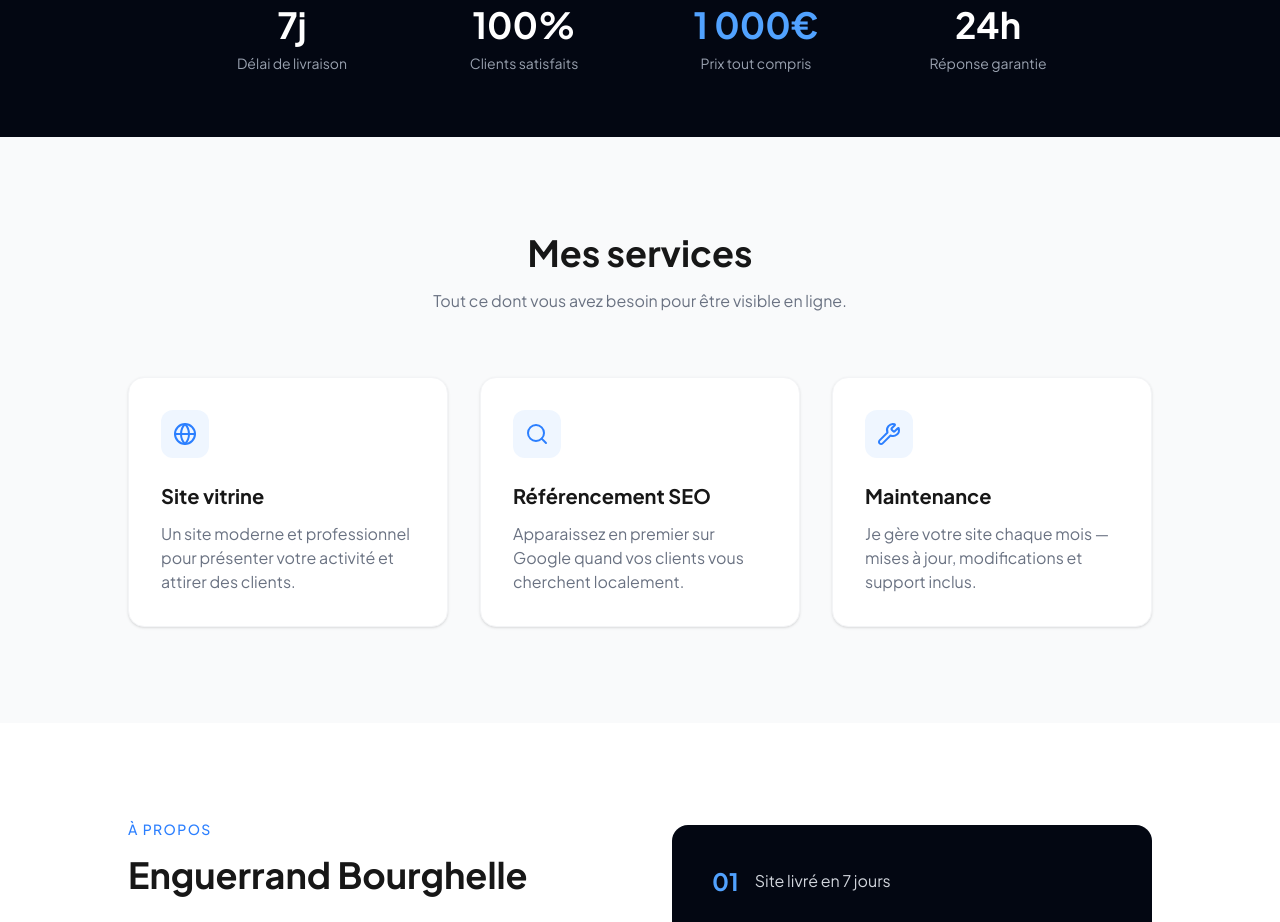
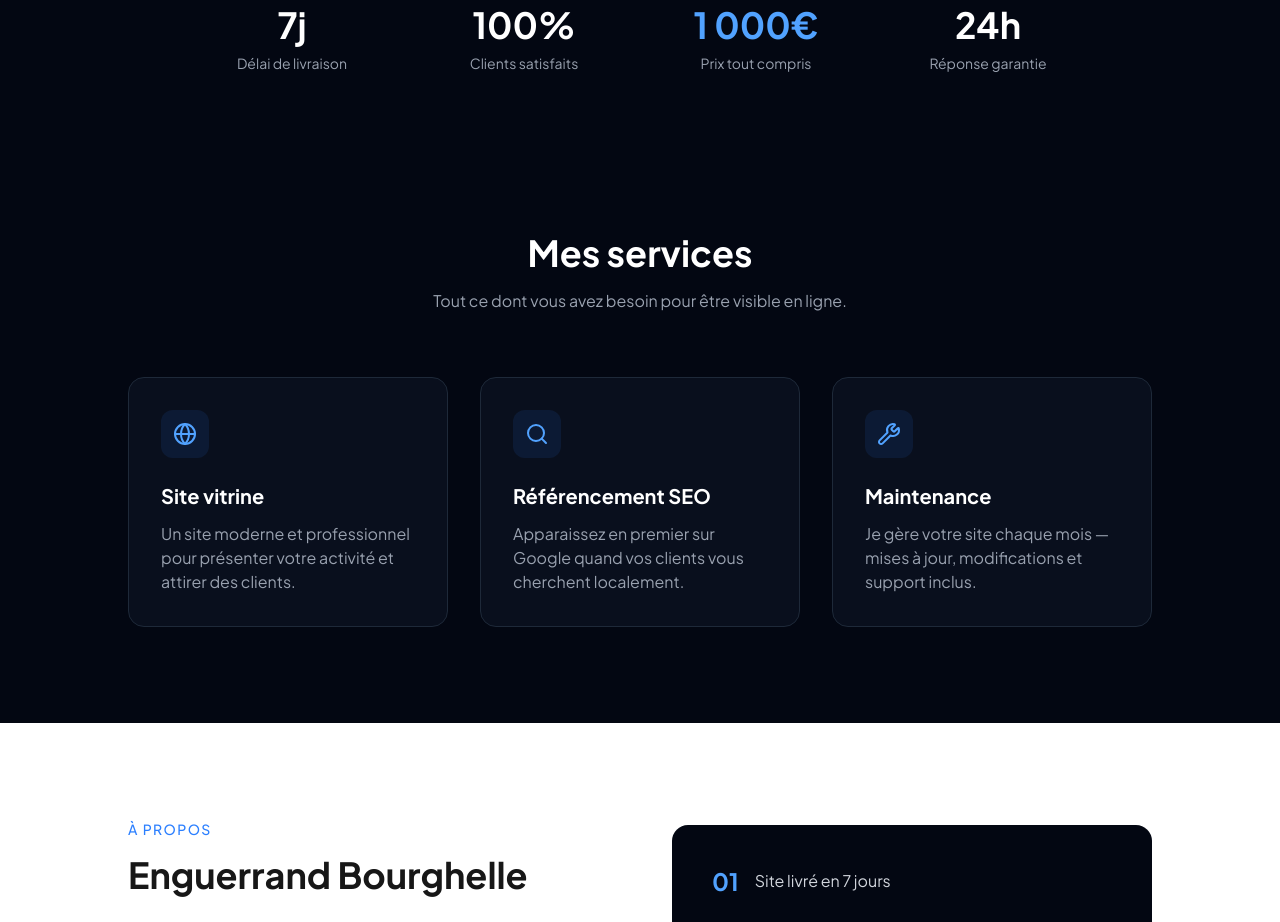
Before and after one commit to enguerrandbourghelle/agence-demo, a Next.js app: page / in a window 1280 px wide. Shown: the part 860-1782 px from the top of the page. Built offline with nearby package versions, Linux system fonts and the light colour scheme.

Commit message:
feat: theme sombre sur Services

```diff
--- a/components/Services.tsx
+++ b/components/Services.tsx
@@ -3,38 +3,38 @@ import AnimatedSection from "./AnimatedSection";
 
 export default function Services() {
   return (
-    <section className="py-24 px-6 bg-gray-50">
+    <section className="py-24 px-6 bg-gray-950">
       <div className="max-w-5xl mx-auto">
         <AnimatedSection>
-          <h2 className="text-4xl font-bold text-center mb-4">Mes services</h2>
-          <p className="text-center text-gray-500 mb-16">Tout ce dont vous avez besoin pour être visible en ligne.</p>
+          <h2 className="text-4xl font-bold text-center mb-4 text-white">Mes services</h2>
+          <p className="text-center text-gray-400 mb-16">Tout ce dont vous avez besoin pour être visible en ligne.</p>
         </AnimatedSection>
         <div className="grid grid-cols-1 md:grid-cols-3 gap-8">
           <AnimatedSection>
-            <div className="bg-white rounded-2xl p-8 shadow-sm border border-gray-100 hover:shadow-xl hover:-translate-y-2 hover:border-blue-200 transition-all duration-300 group">
-              <div className="w-12 h-12 bg-blue-50 rounded-xl flex items-center justify-center mb-6 group-hover:bg-blue-500 transition-all duration-300">
-                <Globe className="text-blue-500 w-6 h-6 group-hover:text-white transition-all duration-300" />
+            <div className="bg-gray-900/50 rounded-2xl p-8 border border-gray-800 hover:shadow-xl hover:-translate-y-2 hover:border-blue-500/50 transition-all duration-300 group">
+              <div className="w-12 h-12 bg-blue-500/10 rounded-xl flex items-center justify-center mb-6 group-hover:bg-blue-500 transition-all duration-300">
+                <Globe className="text-blue-400 w-6 h-6 group-hover:text-white transition-all duration-300" />
               </div>
-              <h3 className="text-xl font-bold mb-3">Site vitrine</h3>
-              <p className="text-gray-500">Un site moderne et professionnel pour présenter votre activité et attirer des clients.</p>
+              <h3 className="text-xl font-bold mb-3 text-white">Site vitrine</h3>
+              <p className="text-gray-400">Un site moderne et professionnel pour présenter votre activité et attirer des clients.</p>
             </div>
           </AnimatedSection>
           <AnimatedSection>
-            <div className="bg-white rounded-2xl p-8 shadow-sm border border-gray-100 hover:shadow-xl hover:-translate-y-2 hover:border-blue-200 transition-all duration-300 group">
-              <div className="w-12 h-12 bg-blue-50 rounded-xl flex items-center justify-center mb-6 group-hover:bg-blue-500 transition-all duration-300">
-                <Search className="text-blue-500 w-6 h-6 group-hover:text-white transition-all duration-300" />
+            <div className="bg-gray-900/50 rounded-2xl p-8 border border-gray-800 hover:shadow-xl hover:-translate-y-2 hover:border-blue-500/50 transition-all duration-300 group">
+              <div className="w-12 h-12 bg-blue-500/10 rounded-xl flex items-center justify-center mb-6 group-hover:bg-blue-500 transition-all duration-300">
+                <Search className="text-blue-400 w-6 h-6 group-hover:text-white transition-all duration-300" />
               </div>
-              <h3 className="text-xl font-bold mb-3">Référencement SEO</h3>
-              <p className="text-gray-500">Apparaissez en premier sur Google quand vos clients vous cherchent localement.</p>
+              <h3 className="text-xl font-bold mb-3 text-white">Référencement SEO</h3>
+              <p className="text-gray-400">Apparaissez en premier sur Google quand vos clients vous cherchent localement.</p>
             </div>
           </AnimatedSection>
           <AnimatedSection>
-            <div className="bg-white rounded-2xl p-8 shadow-sm border border-gray-100 hover:shadow-xl hover:-translate-y-2 hover:border-blue-200 transition-all duration-300 group">
-              <div className="w-12 h-12 bg-blue-50 rounded-xl flex items-center justify-center mb-6 group-hover:bg-blue-500 transition-all duration-300">
-                <Wrench className="text-blue-500 w-6 h-6 group-hover:text-white transition-all duration-300" />
+            <div className="bg-gray-900/50 rounded-2xl p-8 border border-gray-800 hover:shadow-xl hover:-translate-y-2 hover:border-blue-500/50 transition-all duration-300 group">
+              <div className="w-12 h-12 bg-blue-500/10 rounded-xl flex items-center justify-center mb-6 group-hover:bg-blue-500 transition-all duration-300">
+                <Wrench className="text-blue-400 w-6 h-6 group-hover:text-white transition-all duration-300" />
               </div>
-              <h3 className="text-xl font-bold mb-3">Maintenance</h3>
-              <p className="text-gray-500">Je gère votre site chaque mois — mises à jour, modifications et support inclus.</p>
+              <h3 className="text-xl font-bold mb-3 text-white">Maintenance</h3>
+              <p className="text-gray-400">Je gère votre site chaque mois — mises à jour, modifications et support inclus.</p>
             </div>
           </AnimatedSection>
         </div>
```
